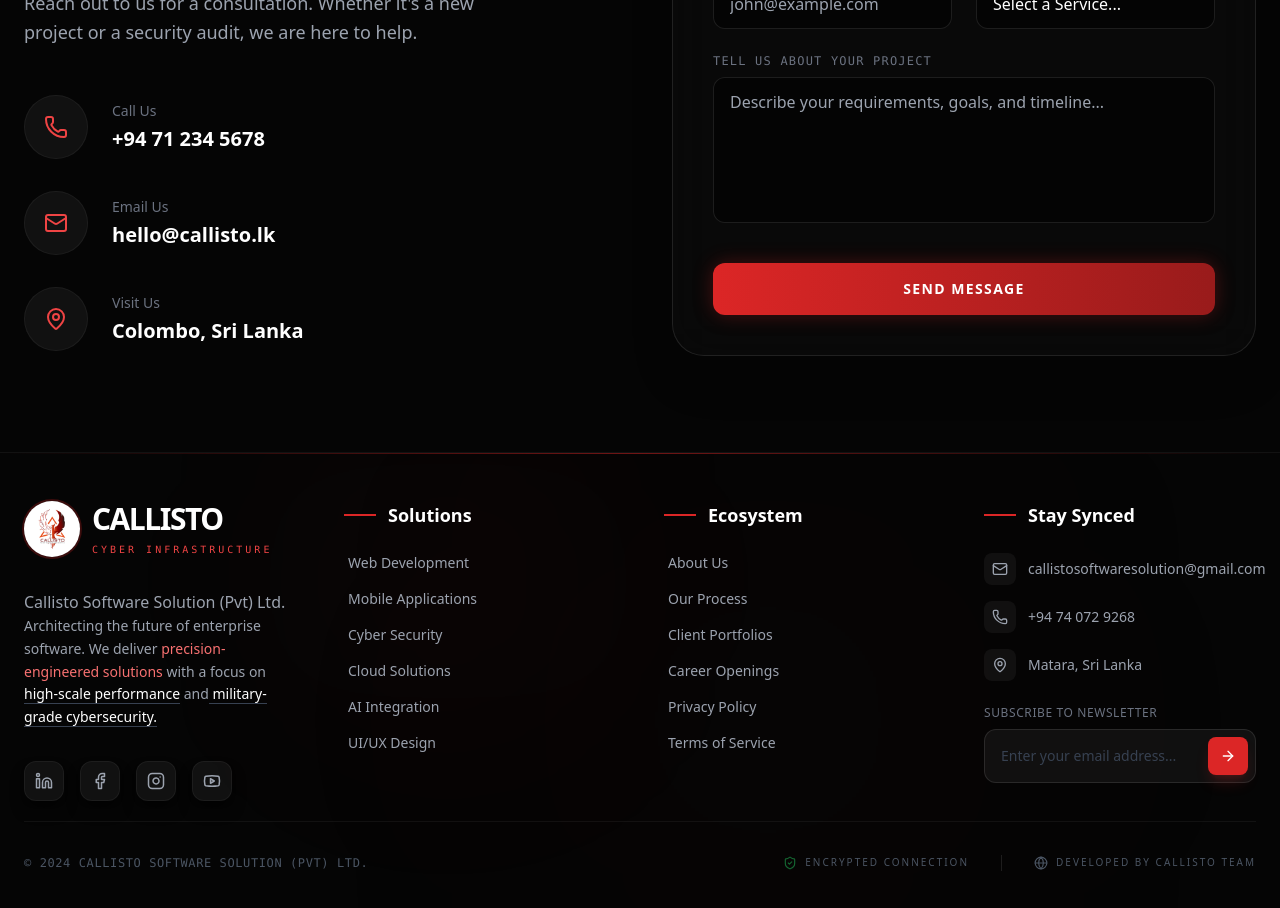
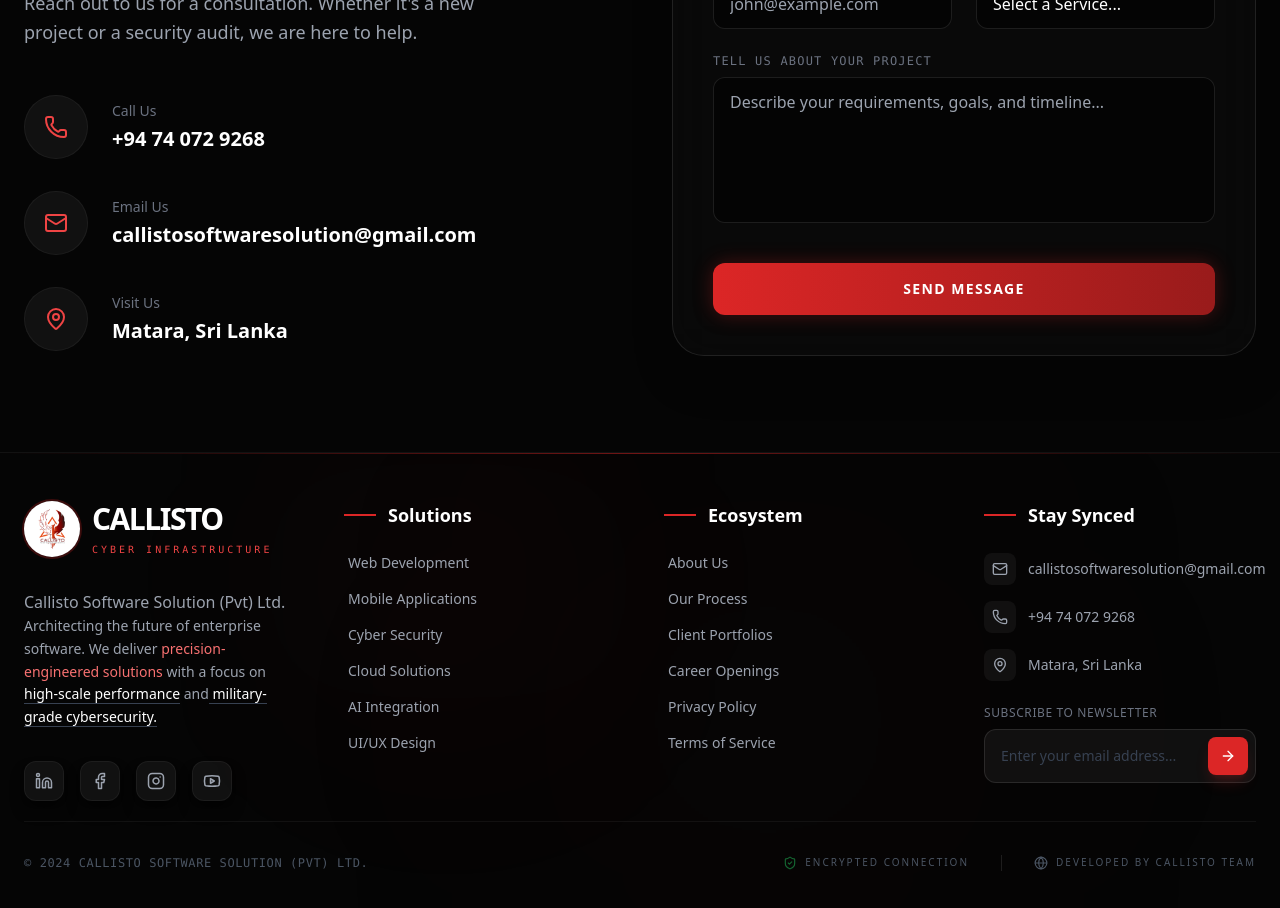
Before and after one commit to Hasalawa/callisto, a React (Vite) app: page / in a window 1280 px wide. Shown: the part 6340-7248 px from the top of the page. Built offline with nearby package versions, Linux system fonts and the light colour scheme.

Commit message:
Update contact information in Home component

```diff
--- a/src/pages/Home.jsx
+++ b/src/pages/Home.jsx
@@ -564,7 +564,7 @@
                                     </div>
                                     <div>
                                         <p className="text-gray-500 text-sm mb-1">Call Us</p>
-                                        <p className="text-white font-bold text-xl">+94 71 234 5678</p>
+                                        <p className="text-white font-bold text-xl">+94 74 072 9268</p>
                                     </div>
                                 </div>
 
@@ -575,7 +575,7 @@
                                     </div>
                                     <div>
                                         <p className="text-gray-500 text-sm mb-1">Email Us</p>
-                                        <p className="text-white font-bold text-xl">hello@callisto.lk</p>
+                                        <p className="text-white font-bold text-xl">callistosoftwaresolution@gmail.com</p>
                                     </div>
                                 </div>
 
@@ -586,7 +586,7 @@
                                     </div>
                                     <div>
                                         <p className="text-gray-500 text-sm mb-1">Visit Us</p>
-                                        <p className="text-white font-bold text-xl">Colombo, Sri Lanka</p>
+                                        <p className="text-white font-bold text-xl">Matara, Sri Lanka</p>
                                     </div>
                                 </div>
                             </div>
```
